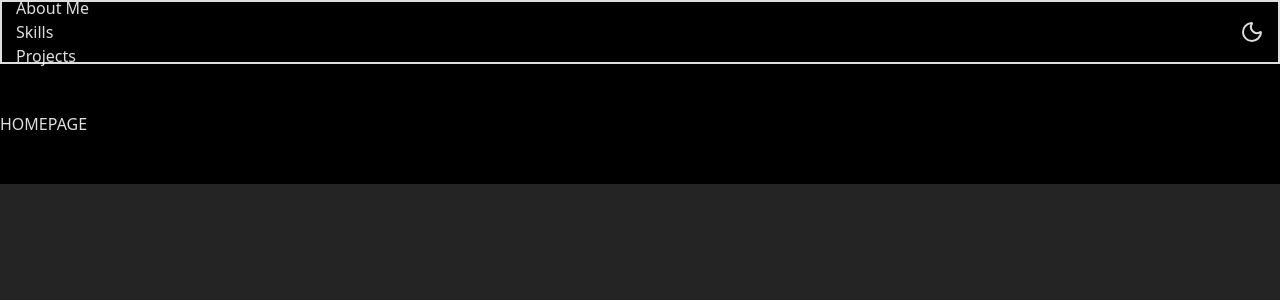
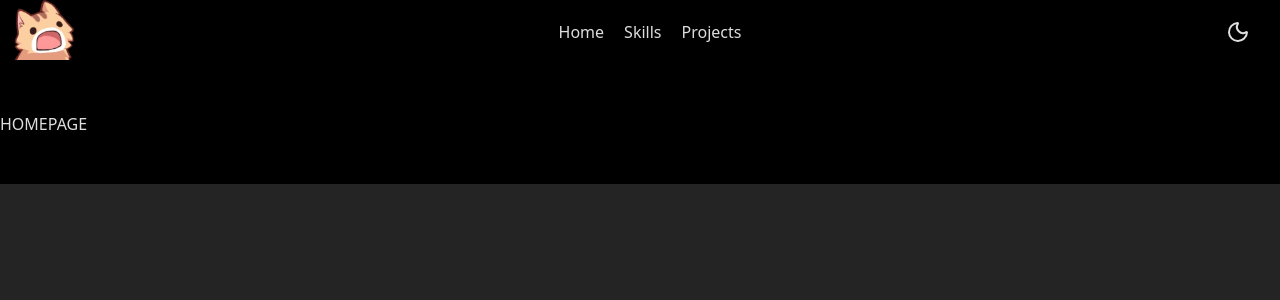
Before and after one commit to JamesRavenT/portfolio-webapp, a React (Vite) app: page / in a window 1280 px wide. Shown: the top 300 px of the page. Built offline with nearby package versions, Linux system fonts and the light colour scheme.

Commit message:
Polished the Menu functionality of Desktop View and Appearance of Mobile View

```diff
--- a/src/components/Navbar/Navbar.jsx
+++ b/src/components/Navbar/Navbar.jsx
@@ -12,14 +12,17 @@ export default function Navbar(){
     return(
             <div>
                 <div className='h-16 w-screen sticky flex inset-0 bg-[#000000]'>
-                    <nav className='flex mx-auto px-3.5 w-screen content-center border-2 gap-x-2'>
+                    <nav className='flex mx-auto px-3.5 w-screen content-center gap-x-2'>
+                        <div className='hidden lg:flex w-15 size-fit items-center'>
+                            <img src={logo} alt='icon'/>
+                        </div>
                         <div className='lg:hidden flex items-center gap-x-2'>
                             <MobileMenu />
                         </div>
-                        <div className='lg:flex items-center hidden gap-x-2'>
+                        <div className='hidden lg:flex flex-grow justify-center'>
                             <DesktopMenu />
                         </div>
-                        <div className='flex ml-auto'>
+                        <div className='flex ml-auto lg:w-10'>
                             <Theme />
                         </div>
                     </nav>
--- a/src/components/Navbar/subcomponents/menu/MenuDesktop.jsx
+++ b/src/components/Navbar/subcomponents/menu/MenuDesktop.jsx
@@ -3,9 +3,12 @@ import MenuItems from "./fragments/MenuItems";
 export default function DesktopMenu(){
     return(
         <div>
-            <ul>
-            <MenuItems />
-            </ul>
+            <div className='flex h-16'>
+                <ul className='flex items-center gap-x-5'>
+                <MenuItems />
+                </ul>
+            </div>
+
         </div>
     )
 }
--- a/src/components/Navbar/subcomponents/menu/MenuMobile.jsx
+++ b/src/components/Navbar/subcomponents/menu/MenuMobile.jsx
@@ -19,7 +19,7 @@ export default function MobileMenu(){
                 initial={{ x: '-100%' }}
                 animate={{ x: isOpen? '0%' : '-100%'}}
                 className='fixed left-0 right-0 top-16 overflow-y-auto h-full'>
-                    <ul>
+                    <ul className='flex-col h-screen w-screen text-center space-y-5 bg-[#000000e1]'>
                        {<MenuItems />}
                     </ul>
             </motion.div>
--- a/src/components/Navbar/subcomponents/menu/fragments/MenuItems.jsx
+++ b/src/components/Navbar/subcomponents/menu/fragments/MenuItems.jsx
@@ -1,9 +1,23 @@
+import { Link } from "react-router-dom"
+
 export default function MenuItems(){
     return (
         <>
-            <li>About Me</li>
-            <li>Skills</li>
-            <li>Projects</li>
+            <li>
+                <Link to ='/'>
+                <button>Home</button>
+                </Link>
+            </li>
+            <li>
+                <Link to ='/'>
+                <button>Skills</button>
+                </Link>
+            </li>
+            <li>
+                <Link to ='/projects'>
+                <button>Projects</button>
+                </Link>
+            </li>
         </>
     )
 }
```
